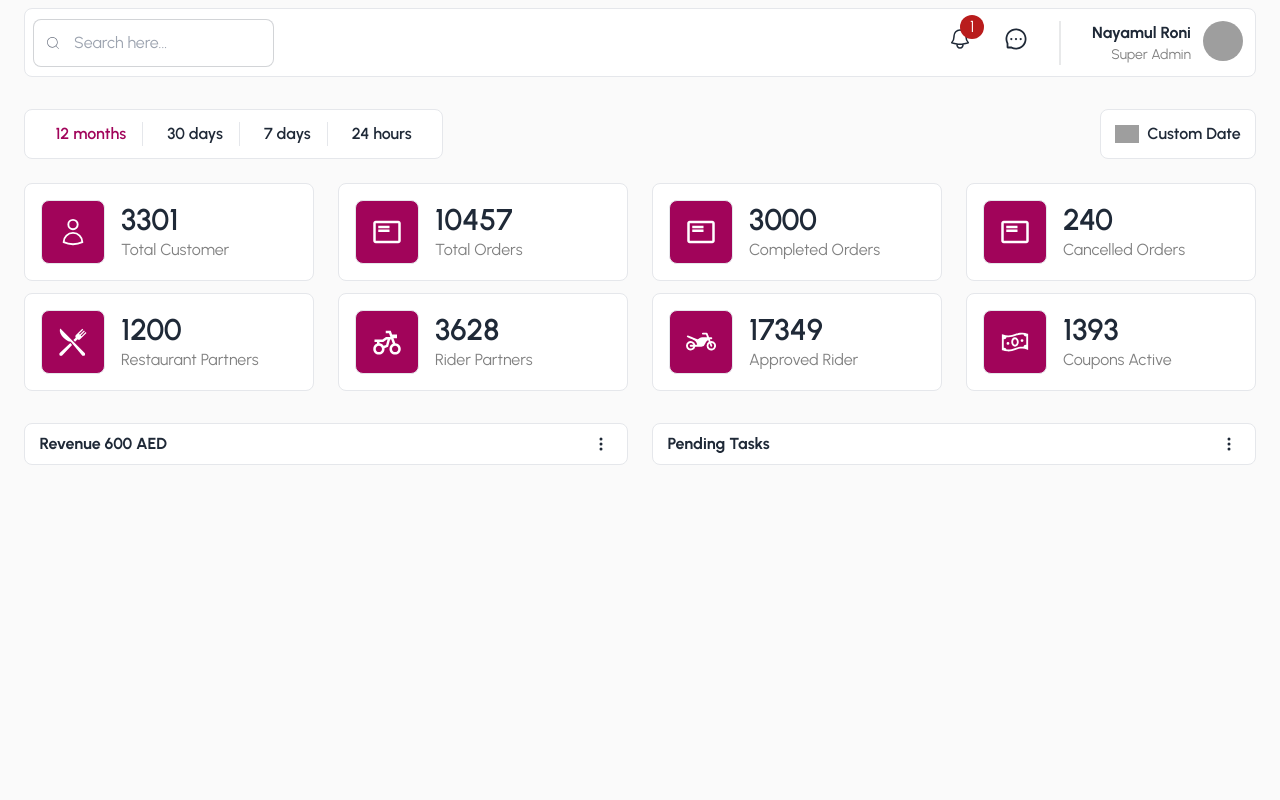
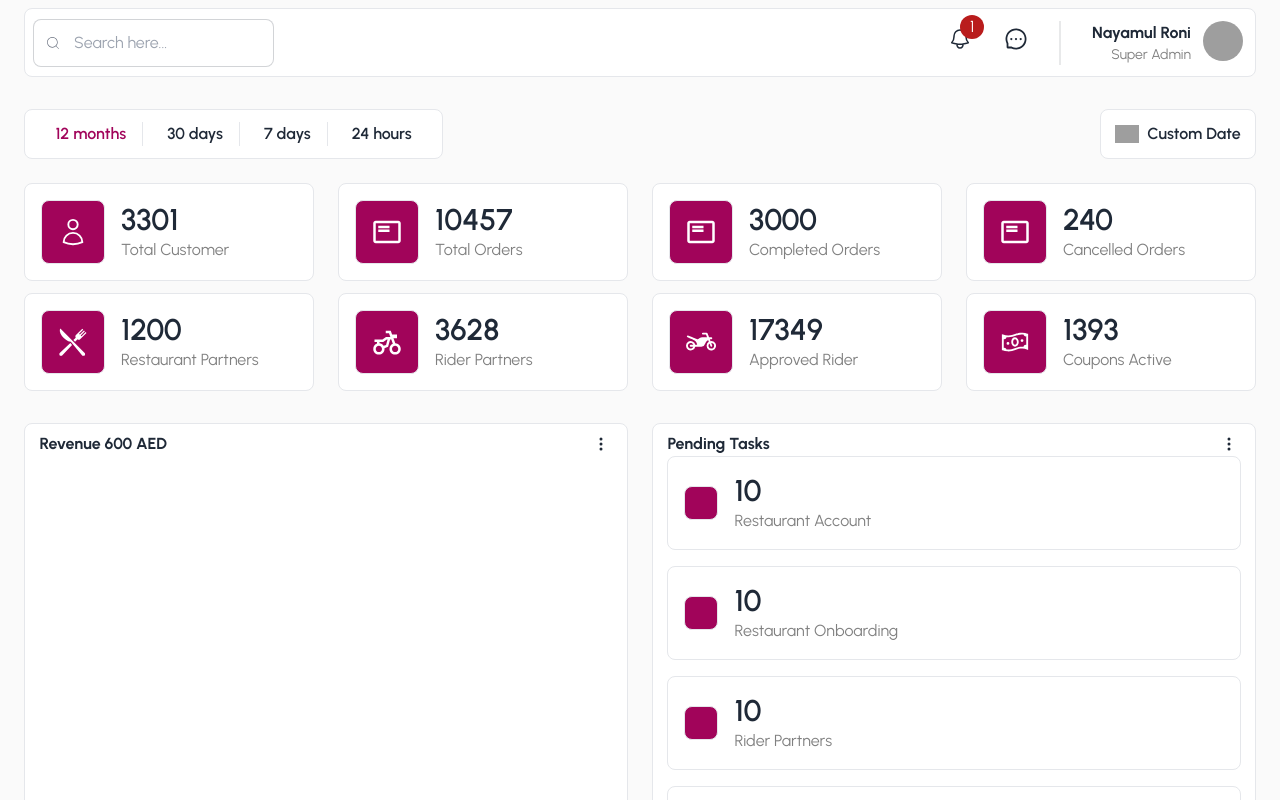
Before and after one commit to JannatulAfrozFaria/admin-layout, a React (Vite) app: page / in a window 1280 px wide. Shown: the top 800 px of the page. Built offline with nearby package versions, Linux system fonts and the light colour scheme; grey boxes are pictures that could not be loaded; a web font is replaced by a local one.

Commit message:
Pending items shown through mapping

```diff
--- a/src/Home/HomeComponents/PendingTasks.jsx
+++ b/src/Home/HomeComponents/PendingTasks.jsx
@@ -1,7 +1,7 @@
 import SectionTitle from "../../UtilityComponents/SectionTitle";
 
 const PendingTasks = () => {
-    const items = [
+    const pendingItems = [
         { id: 1, title: 'Restaurant Account', number: 10 },
         { id: 2, title: 'Restaurant Onboarding', number: 10 },
         { id: 3, title: 'Rider Partners', number: 10 },
@@ -22,6 +22,20 @@ const PendingTasks = () => {
                 </div>
             </div> */}
             <SectionTitle title={'Pending Tasks'}></SectionTitle>
+            <div className="grid grid-cols-1 gap-4">
+                {pendingItems.map(item => (
+                    <div key={item.id} className="flex gap-4 items-center p-4  border rounded-lg bg-base-100">
+                        <div className="iconDiv text-3xl">
+                            <span>{item.icon}</span>
+                        </div>
+                        <div className="">
+                            <p className="font-semibold text-lg md:text-3xl">{item.number}</p>
+                            <p className="gray text-xs md:text-base">{item.title}</p>
+                        </div>
+                    </div>
+                ))}
+            </div>
+
         </div>
     );
 };
```
